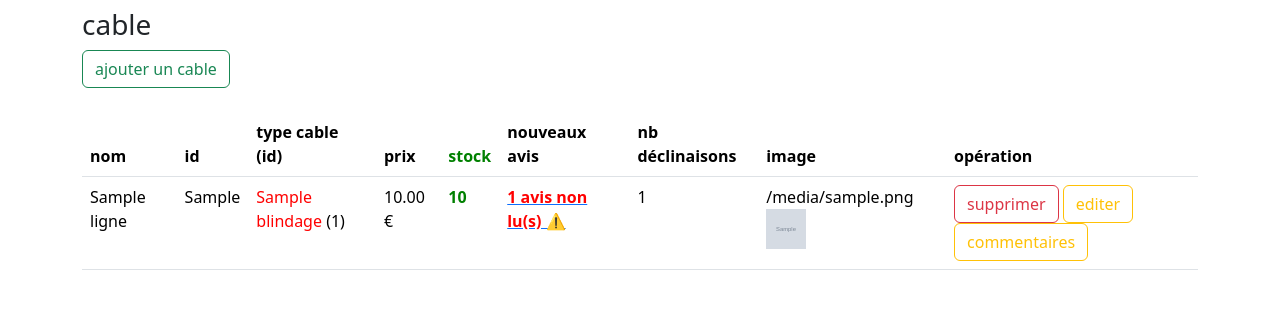
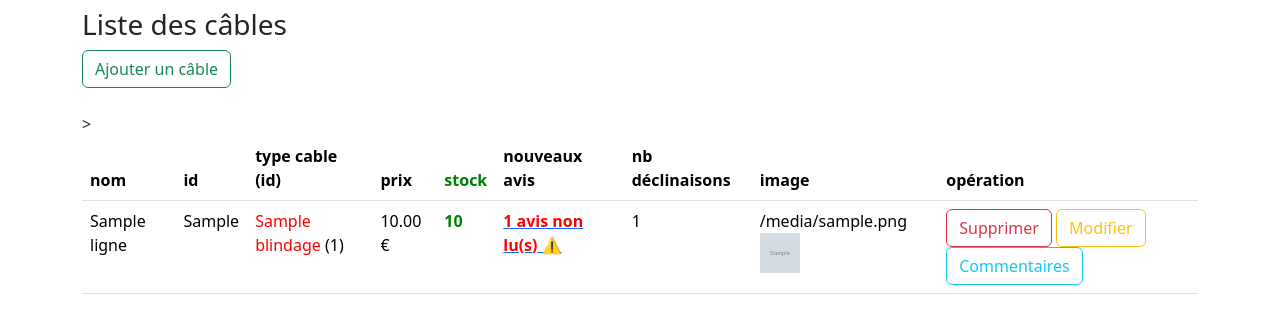
Before and after one commit to Louis7012/sae3-4-5, a Flask app: template S2_SAE_2026_etu_v1/templates/admin/cable/show_cable.html in a window 1280 px wide. Shown: the part 64-397 px from the top of the page. Run offline with Flask 3, Linux system fonts and the light colour scheme; the template is opened without the code that fills it: most values are stand-ins (such as "Sample title", 1, 10 or a date in 2020); grey boxes marked "Sample" are stand-in pictures; some libraries are stand-ins or nearby versions.

Commit message:
Update cable display and button labels in HTML

```diff
--- a/S2_SAE_2026_etu_v1/templates/admin/cable/show_cable.html
+++ b/S2_SAE_2026_etu_v1/templates/admin/cable/show_cable.html
@@ -10,12 +10,12 @@ cables (tableau de dictionnaires)
 {% extends 'admin/layout_admin.html' %}
 
 {% block title %}
-    <title>afficher les cables</title>
+    <title>Afficher les cables</title>
 {% endblock %}
 
 {% block body %}
-<h3>cable</h3>
-<a  class="btn btn-outline-success" href="/admin/cable/add">ajouter un cable</a>
+<h3>Liste des câbles</h3>
+<a  class="btn btn-outline-success" href="/admin/cable/add">Ajouter un câble</a>
 <br><br>
 {#{{ cables }}#}
 <table class="table">
@@ -27,12 +27,12 @@ cables (tableau de dictionnaires)
     </thead>
     <tbody>
     {% if cables | length >= 1 %}
-        {% for ligne in cable %}
+        {% for ligne in cables %}
            <tr>
                   <td>{{ ligne.nom_cable }}</td>
                   <td>{{ ligne.id_cable }}</td>
                   <td><span style="color: red">{{ ligne.blindage }}</span> ({{ ligne.type_prise_id }})</td>
-                  <td>{#{ ligne.prix }#}  {{  "{:,.2f} €".format(ligne.prix) }}</td>
+                  <td>{#{ ligne.prix_cable }#}  {{ "{:,.2f} €".format(ligne.prix_cable | default(0)) }}</td>>
                   <td>
                   {% if ligne.stock is defined %}
                      {% if ligne.stock != None  %}
@@ -71,17 +71,17 @@ cables (tableau de dictionnaires)
                          decli ND
                       {% endif %}
                   </td>
-                  <td>{{ ligne.image }}
-                        {%  if ligne.image is not none %}
-                            <img style="width:40px;height:40px"  src="{{ url_for('static', filename = 'images/' + ligne['image']) }}"  alt="image  de {{ ligne.nom }}" >
+                  <td>{{ ligne.photo }}
+                        {%  if ligne.photo is not none %}
+                            <img style="width:40px;height:40px"  src="{{ url_for('static', filename = 'static/images/' + ligne['photo']) }}"  alt="image  de {{ ligne.nom_cable }}" >
                         {% else %}
-                            <img style="width:40px;height:40px"   src="{{ url_for('static', filename='images/no_photo.jpeg')}}"  alt="pas d image" >
+                            <img style="width:40px;height:40px"   src="{{ url_for('static', filename='static/images/no_photo.jpeg')}}"  alt="pas d'image" >
                         {% endif %}
                   </td>
                   <td>
-                      <a  class="btn btn-outline-danger" href="/admin/cable/delete?id_cable={{ ligne.id_cable }}" onclick="return confirm('Are you sure?')" >supprimer</a>
-                      <a  class="btn btn-outline-warning" href="/admin/cable/edit?id_cable={{ ligne.id_cable }}">editer</a>
-                      <a  class="btn btn-outline-warning" href="/admin/cable/commentaires?id_cable={{ ligne.id_cable }}">commentaires</a>
+                      <a  class="btn btn-outline-danger" href="/admin/cable/delete?id_cable={{ ligne.id_cable }}" onclick="return confirm('Voulez-vous vraiment supprimer {{ ligne.nom_cable }} ?')" >Supprimer</a>
+                      <a  class="btn btn-outline-warning" href="/admin/cable/edit?id_cable={{ ligne.id_cable }}">Modifier</a>
+                      <a  class="btn btn-outline-info" href="/admin/cable/commentaires?id_cable={{ ligne.id_cable }}">Commentaires</a>
                   </td>
            </tr>
         {% endfor %}
```
